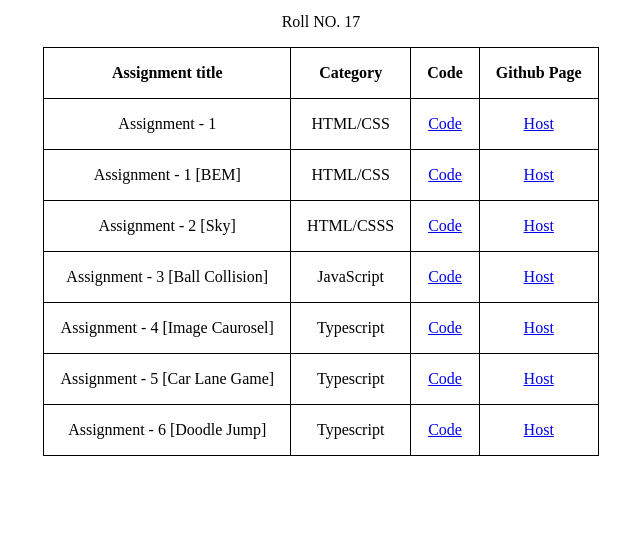
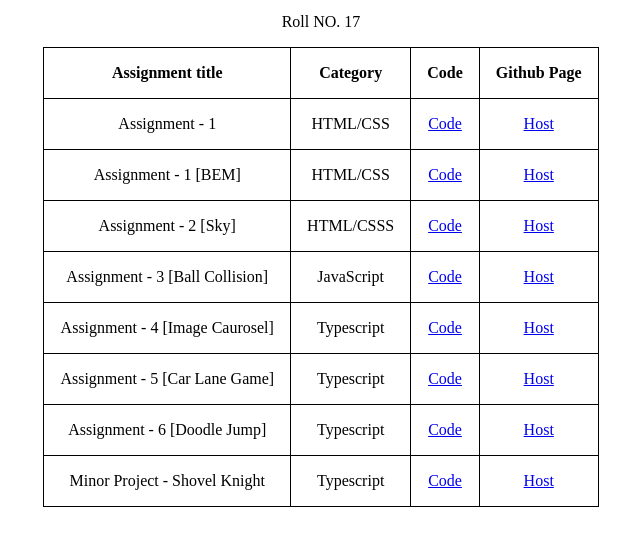
Before and after one commit to nabinthapaa/SE-Fellowship-LF, a plain HTML site: page index.html in a window 1280 px wide. Shown: the part 101-646 px from the top of the page, without its empty margins (319-959 px from the left). Drawn offline with Linux system fonts and the light colour scheme.

Commit message:
Update:Adds minor project assignment and repo link

```diff
--- a/index.html
+++ b/index.html
@@ -108,6 +108,16 @@
             <a href="https://doodle-jump-ts.vercel.app/">Host</a>
           </td>
         </tr>
+        <tr>
+          <td>Minor Project - Shovel Knight</td>
+          <td>Typescript</td>
+          <td>
+            <a href="https://github.com/nabinthapaa/LF-Minor-Project-Game">Code</a>
+          </td>
+          <td>
+            <a href="https://lf-minor-project-game.vercel.app/">Host</a>
+          </td>
+        </tr>
       </tbody>
     </table>
   </body>
```
Also changed, not shown: README.md.
